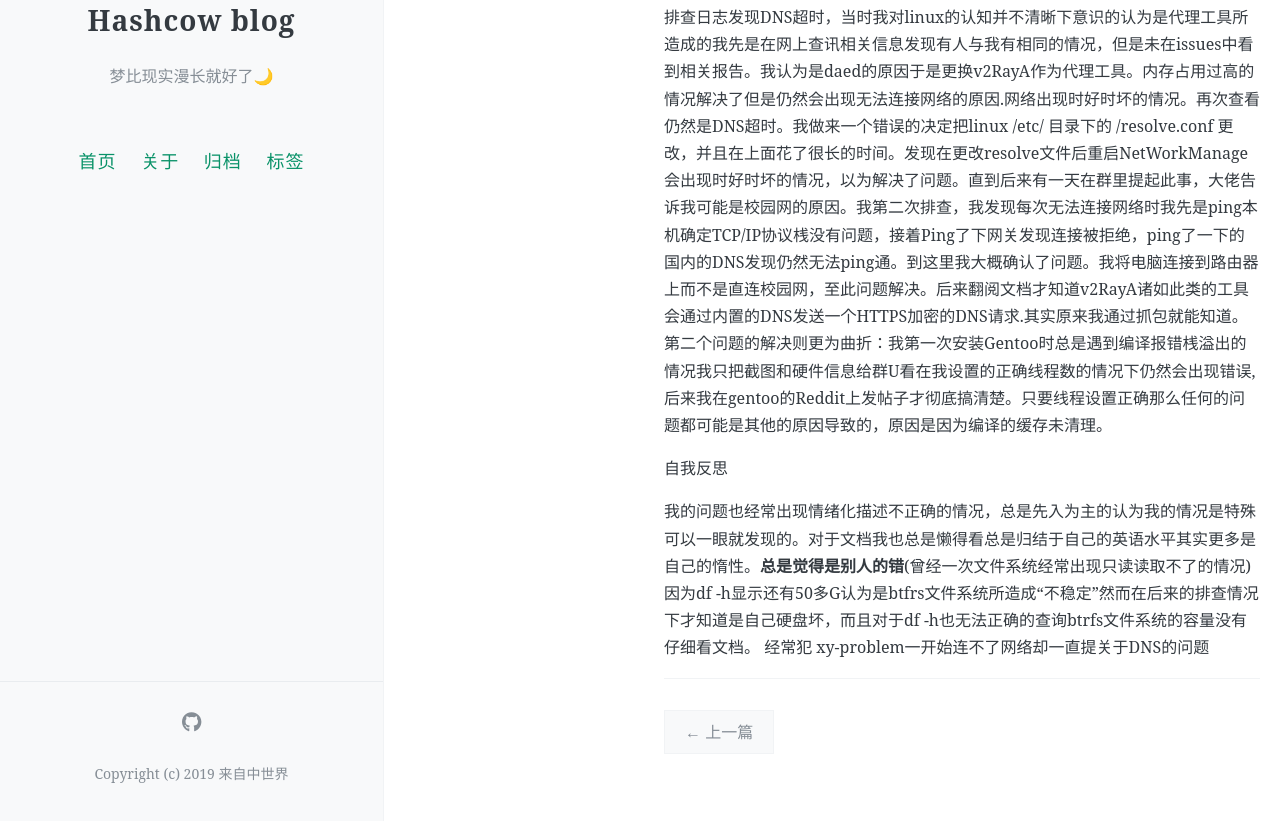
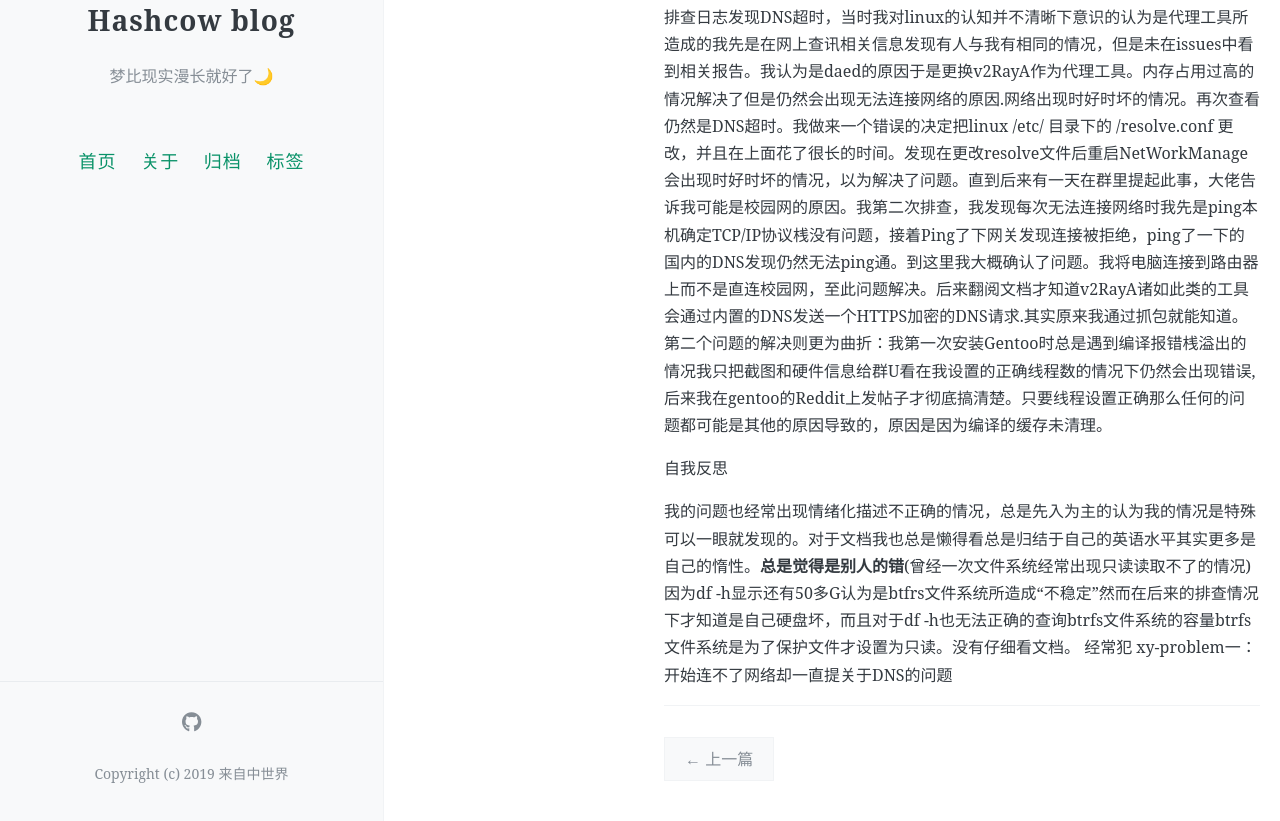
Before and after one commit to hashcowuwu/blog, a Jekyll site: the page built from _posts/2024-05-30-HowToAskQuestionsTheSmartWay-note.md, in a window 1280 px wide and 1123 px high. Shown: the part 302-1123 px from the top of the window. Built offline with Jekyll 4.4.1, drawn with Linux system fonts in a browser that asks for light colours; comment, search, counter and statistics services are not loaded.

```diff
--- a/_posts/2024-05-30-HowToAskQuestionsTheSmartWay-note.md
+++ b/_posts/2024-05-30-HowToAskQuestionsTheSmartWay-note.md
@@ -19,5 +19,5 @@ toc: true
 
 自我反思
 
-我的问题也经常出现情绪化描述不正确的情况，总是先入为主的认为我的情况是特殊可以一眼就发现的。对于文档我也总是懒得看总是归结于自己的英语水平其实更多是自己的惰性。**总是觉得是别人的错**(曾经一次文件系统经常出现只读读取不了的情况)因为df -h显示还有50多G认为是btfrs文件系统所造成“不稳定”然而在后来的排查情况下才知道是自己硬盘坏，而且对于df -h也无法正确的查询btrfs文件系统的容量没有仔细看文档。
-经常犯 xy-problem一开始连不了网络却一直提关于DNS的问题
+我的问题也经常出现情绪化描述不正确的情况，总是先入为主的认为我的情况是特殊可以一眼就发现的。对于文档我也总是懒得看总是归结于自己的英语水平其实更多是自己的惰性。**总是觉得是别人的错**(曾经一次文件系统经常出现只读读取不了的情况)因为df -h显示还有50多G认为是btfrs文件系统所造成“不稳定”然而在后来的排查情况下才知道是自己硬盘坏，而且对于df -h也无法正确的查询btrfs文件系统的容量btrfs文件系统是为了保护文件才设置为只读。没有仔细看文档。
+经常犯 xy-problem一：开始连不了网络却一直提关于DNS的问题
```
